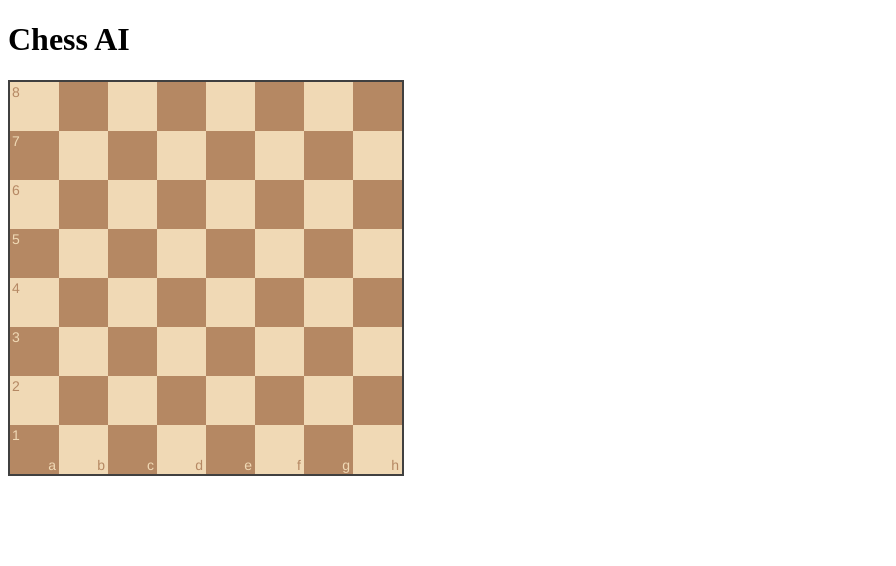
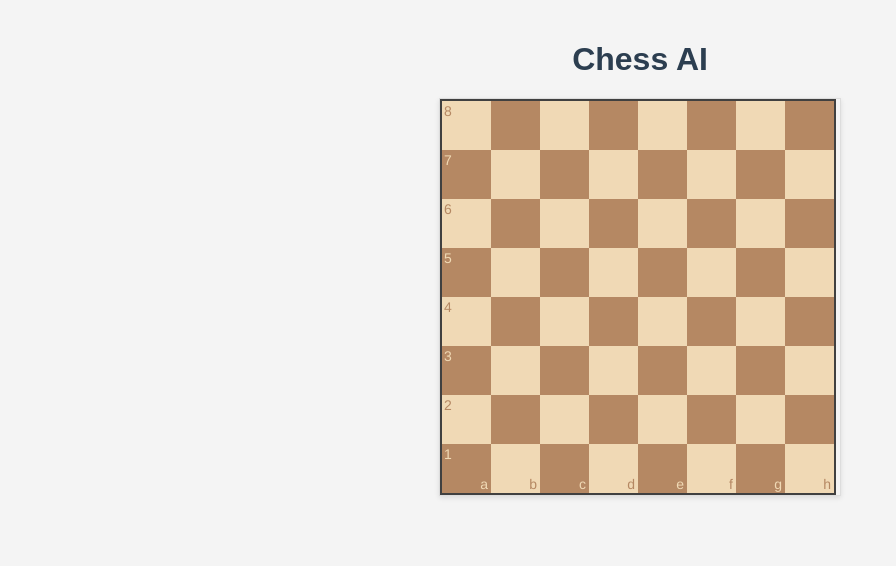
Before and after one commit to loool999/chess-but..., a Flask app: template templates/index.html in a window 1280 px wide. Shown: the top 566 px of the page, without its empty margins (0-896 px from the left). Run offline with Flask 3, Linux system fonts and the light colour scheme; the template is opened without the code that fills it, so the values that code supplies are empty.

Commit message:
bug fixes, some things in the wrong place

```diff
--- a/app.py
+++ b/app.py
@@ -1,7 +1,7 @@
 from flask import Flask, render_template, request, jsonify
 import chess
 import os
-from chess_engine import ChessEngine
+from run import ChessEngine
 import tensorflow as tf
 
 app = Flask(__name__)
@@ -40,18 +40,15 @@ def ai_move():
     if model is None:
         return jsonify({"error": "Model not loaded"})
 
-    progress_updates = engine.find_best_move(3, model)
+    ai_move = engine.find_best_move(1, model)
 
-    for progress, total in progress_updates:
-        if engine.best_move:
-            engine.make_move(engine.best_move)
-            if engine.board.is_game_over():
-                return jsonify({"board": engine.board.fen(), "game_over": True, "result": engine.board.result(), "progress": progress, "total": total})
-            return jsonify({"board": engine.board.fen(), "game_over": False, "progress": progress, "total": total, "ai_move": engine.best_move.uci()})
-        else:
-            return jsonify({"progress": progress, "total": total})
-
-    return jsonify({"error": "AI has no legal moves"})
+    if ai_move:
+        engine.make_move(ai_move)
+        if engine.board.is_game_over():
+            return jsonify({"board": engine.board.fen(), "game_over": True, "result": engine.board.result(), "ai_move": ai_move.uci()})
+        return jsonify({"board": engine.board.fen(), "game_over": False, "ai_move": ai_move.uci()})
+    else:
+        return jsonify({"error": "AI has no legal moves"})
 
 if __name__ == "__main__":
     app.run(debug=True)
--- a/templates/index.html
+++ b/templates/index.html
@@ -4,17 +4,53 @@
     <title>Chess AI</title>
     <link rel="stylesheet" href="{{ url_for('static', filename='chessboard-1.0.0.min.css') }}">
     <style>
+        body {
+            font-family: sans-serif;
+            background-color: #f4f4f4;
+            color: #333;
+            margin: 0;
+            padding: 20px;
+            display: flex;
+            flex-direction: column;
+            align-items: center;
+        }
+
+        h1 {
+            text-align: center;
+            margin-bottom: 20px;
+            color: #2c3e50; /* Darker heading color */
+        }
+
+        #board {
+            width: 400px;
+            margin-bottom: 20px;
+            border: 1px solid #ddd;
+            box-shadow: 0 2px 5px rgba(0, 0, 0, 0.1);
+        }
+
         #progress-container {
-            width: 300px;
-            height: 20px;
-            background-color: #ddd;
+            width: 400px; /* Match board width */
+            height: 10px; /* Slimmer progress bar */
+            background-color: #e0e0e0;
             margin-top: 10px;
+            border-radius: 5px; /* Rounded corners */
             display: none;
+            overflow: hidden; /* Prevent progress bar from overflowing rounded corners */
         }
+
         #progress-bar {
             height: 100%;
-            background-color: green;
+            background-color: #27ae60; /* Green progress bar */
             width: 0%;
+            transition: width 0.3s ease; /* Smooth transition */
+            border-radius: 5px;
+        }
+
+        #message {
+            margin-top: 15px;
+            text-align: center;
+            font-style: italic;
+            color: #777;
         }
     </style>
 </head>
```
Also changed, not shown: run.py (+13 -10 lines), static/chessboard-1.0.0.min.js, static/img/bB.png (renamed from img/chesspieces/wikipedia/bB.png), static/img/bK.png (renamed from img/chesspieces/wikipedia/bK.png), static/img/bN.png (renamed from img/chesspieces/wikipedia/bN.png), static/img/bP.png (renamed from img/chesspieces/wikipedia/bP.png), static/img/bQ.png (renamed from img/chesspieces/wikipedia/bQ.png), static/img/bR.png (renamed from img/chesspieces/wikipedia/bR.png), static/img/wB.png (renamed from img/chesspieces/wikipedia/wB.png), static/img/wK.png (renamed from img/chesspieces/wikipedia/wK.png), static/img/wN.png (renamed from img/chesspieces/wikipedia/wN.png), static/img/wP.png (renamed from img/chesspieces/wikipedia/wP.png), static/img/wQ.png (renamed from img/chesspieces/wikipedia/wQ.png), static/img/wR.png (renamed from img/chesspieces/wikipedia/wR.png).
